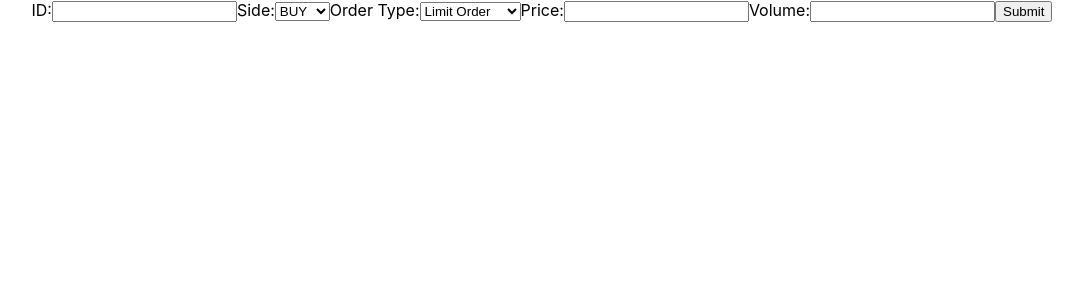
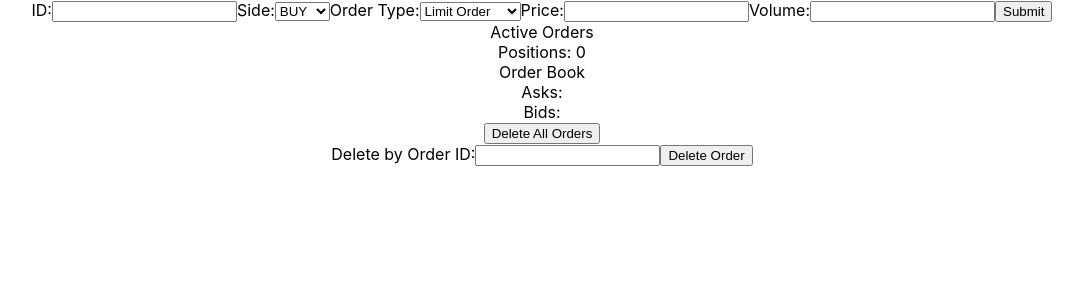
Before and after one commit to MattyChoi/MarketMaker, a React (Create React App) app in the folder frontend/: page / in a window 1280 px wide. Shown: the top 300 px of the page, without its empty margins (98-1181 px from the left). Built offline with nearby package versions, Linux system fonts and the light colour scheme.

Commit message:
last two columns

```diff
--- a/frontend/src/App.js
+++ b/frontend/src/App.js
@@ -37,6 +37,40 @@ function App() {
 
       </div>
 
+      {/* column where the information is  */}
+      <div id="ownOrders">
+
+        <div id="activeOrders" name="activeOrders">
+          Active Orders
+        </div>
+
+        <div id="positions" name="positions" readonly>
+          Positions: 0
+        </div>
+
+      </div>
+
+      {/* column where you put  */}
+      <div id="allOrders">
+
+
+        <label>
+          Order Book
+          <div id="orderBook" name="orderBook">
+            Asks:<br></br>
+            Bids:<br></br>
+          </div>
+        </label>
+        <input type="submit" value="Delete All Orders"/>
+        <form>
+          <label>
+              Delete by Order ID:
+              <input type="text" name="delete"/>
+          </label>
+          <input type="submit" value="Delete Order"/>
+        </form>
+      </div>
+
     </div>
   );
 }
```
Also changed, not shown: 1 other file (tests, documents, lock files or other folders).
